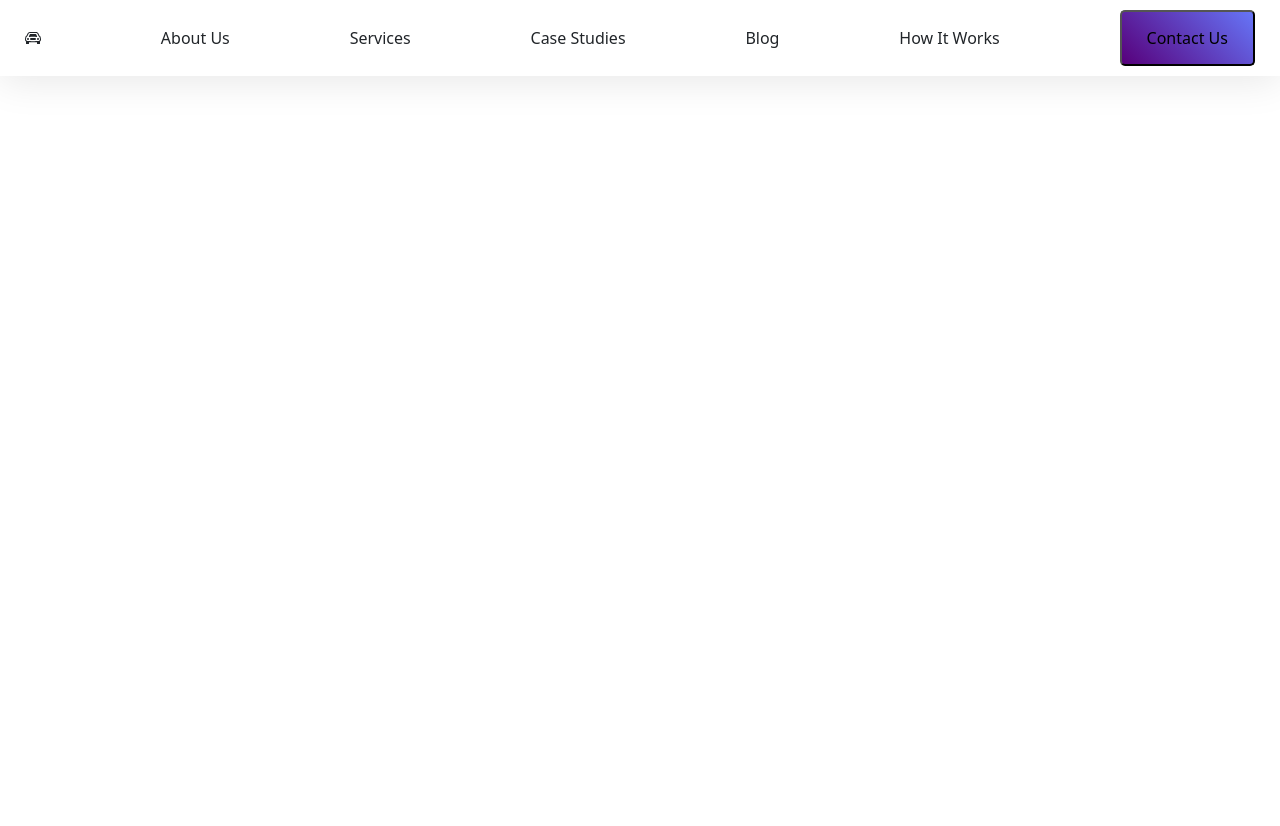
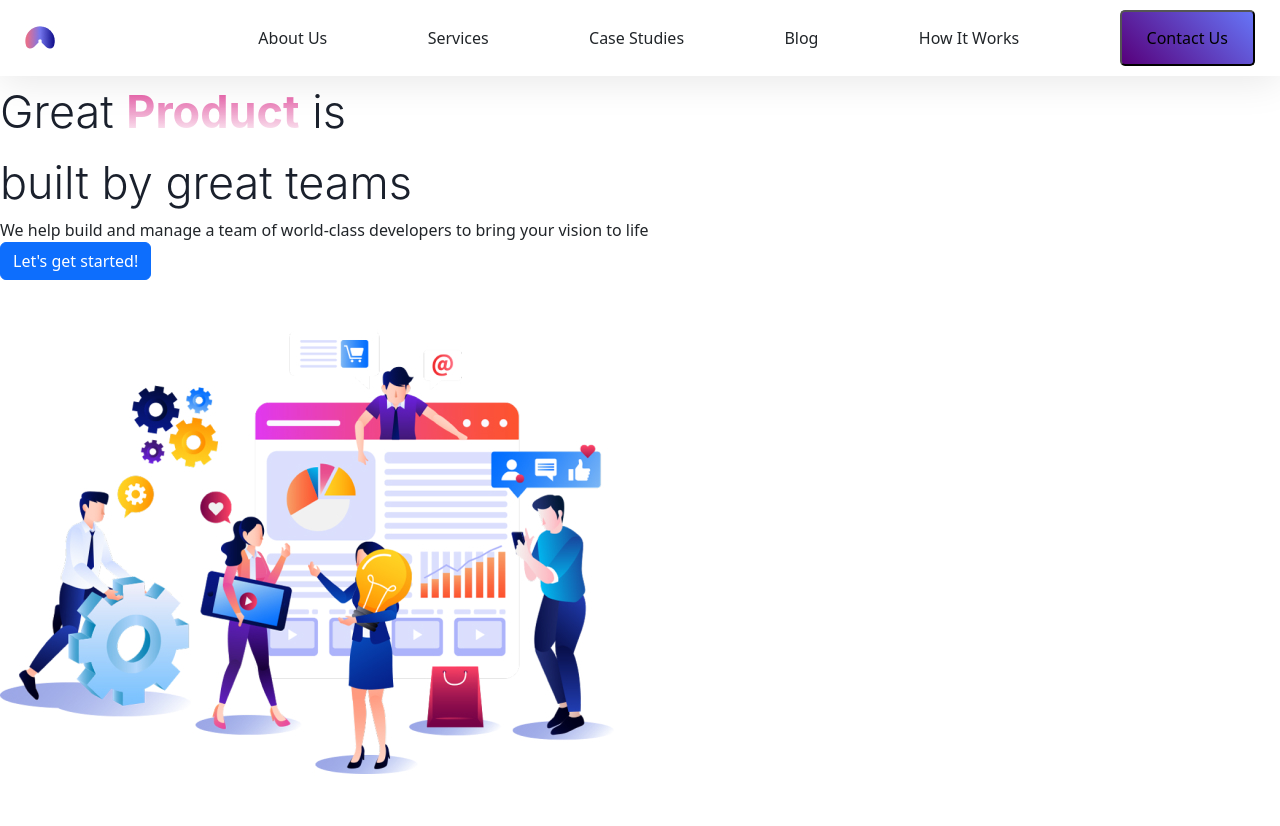
Before and after one commit to LE-0002/practice-website, a plain HTML site: page index.html in a window 1280 px wide. Before the commit the page ends 800 px from the top, so only its background shows below. Drawn offline with nearby package versions, Linux system fonts and the light colour scheme.

Commit message:
created general skeleton of website

```diff
--- a/css/style.css
+++ b/css/style.css
@@ -20,3 +20,35 @@ body {
    border-radius: 5px;
    background: linear-gradient(225deg, #6675F7 0%, #57007B 100%);
 }
+
+#primary-text {
+   color: var(--Gray-gray-900, #1A202C);
+
+   /* Headings/Lite-h1 */
+   font-family: Inter;
+   font-size: 45px;
+   font-style: normal;
+   font-weight: 300;
+   line-height: 71px; /* 157.778% */
+}
+
+#product {
+   background: linear-gradient(180deg, #DE4396 0%, rgba(13, 28, 159, 0.00) 100%);
+   background-clip: text;
+   -webkit-background-clip: text;
+   -webkit-text-fill-color: transparent;
+   font-family: Inter;
+   font-size: 45px;
+   font-style: normal;
+   font-weight: 700;
+   line-height: 71px;
+}
+
+.normal-text {
+   color: #1A202C;
+   font-size: 45px;
+   font-family: Inter;
+   font-weight: 300;
+   line-height: 71px;
+   word-wrap: break-word ;
+}
--- a/index.html
+++ b/index.html
@@ -11,10 +11,7 @@
   </head>
   <body>
     <div class="container-fluid" id="nav-bar">
-      <svg xmlns="http://www.w3.org/2000/svg" width="16" height="16" fill="currentColor" class="bi bi-car-front" viewBox="0 0 16 16">
-        <path d="M4 9a1 1 0 1 1-2 0 1 1 0 0 1 2 0m10 0a1 1 0 1 1-2 0 1 1 0 0 1 2 0M6 8a1 1 0 0 0 0 2h4a1 1 0 1 0 0-2zM4.862 4.276 3.906 6.19a.51.51 0 0 0 .497.731c.91-.073 2.35-.17 3.597-.17s2.688.097 3.597.17a.51.51 0 0 0 .497-.731l-.956-1.913A.5.5 0 0 0 10.691 4H5.309a.5.5 0 0 0-.447.276"/>
-        <path d="M2.52 3.515A2.5 2.5 0 0 1 4.82 2h6.362c1 0 1.904.596 2.298 1.515l.792 1.848c.075.175.21.319.38.404.5.25.855.715.965 1.262l.335 1.679q.05.242.049.49v.413c0 .814-.39 1.543-1 1.997V13.5a.5.5 0 0 1-.5.5h-2a.5.5 0 0 1-.5-.5v-1.338c-1.292.048-2.745.088-4 .088s-2.708-.04-4-.088V13.5a.5.5 0 0 1-.5.5h-2a.5.5 0 0 1-.5-.5v-1.892c-.61-.454-1-1.183-1-1.997v-.413a2.5 2.5 0 0 1 .049-.49l.335-1.68c.11-.546.465-1.012.964-1.261a.8.8 0 0 0 .381-.404l.792-1.848ZM4.82 3a1.5 1.5 0 0 0-1.379.91l-.792 1.847a1.8 1.8 0 0 1-.853.904.8.8 0 0 0-.43.564L1.03 8.904a1.5 1.5 0 0 0-.03.294v.413c0 .796.62 1.448 1.408 1.484 1.555.07 3.786.155 5.592.155s4.037-.084 5.592-.155A1.48 1.48 0 0 0 15 9.611v-.413q0-.148-.03-.294l-.335-1.68a.8.8 0 0 0-.43-.563 1.8 1.8 0 0 1-.853-.904l-.792-1.848A1.5 1.5 0 0 0 11.18 3z"/>
-      </svg>
+      <img src="assets/Logo.jpg" />
       <div class="nav-item">About Us</div>
       <div class="nav-item">Services</div>
       <div class="nav-item">Case Studies</div>
@@ -22,6 +19,21 @@
       <div class="nav-item">How It Works</div>
       <button id="contact">Contact Us</button>
     </div>
+    <div id="hero-wrapper">
+      <div id="primary-text">
+        <span class="normal-text">Great</span> <span id="product">Product</span> <span class="normal-text">is</span>
+        </br><span> built by great </span><span>teams</span>
+      </div>
+      <div id="secondary-text">
+        We help build and manage a team of world-class developers to bring your vision to life
+      </div>
+      <button class="btn-primary btn">Let's get started!</button>
+      <div>
+        <img src="assets/web-development 1.jpg" />
+      </div>
+    </div>
+    <div>
+    </div>
     <script src="script.js"></script>
   </body>
 </html>
```
Also changed, not shown: assets/Logo.jpg (added), assets/web-development 1.jpg (added).
